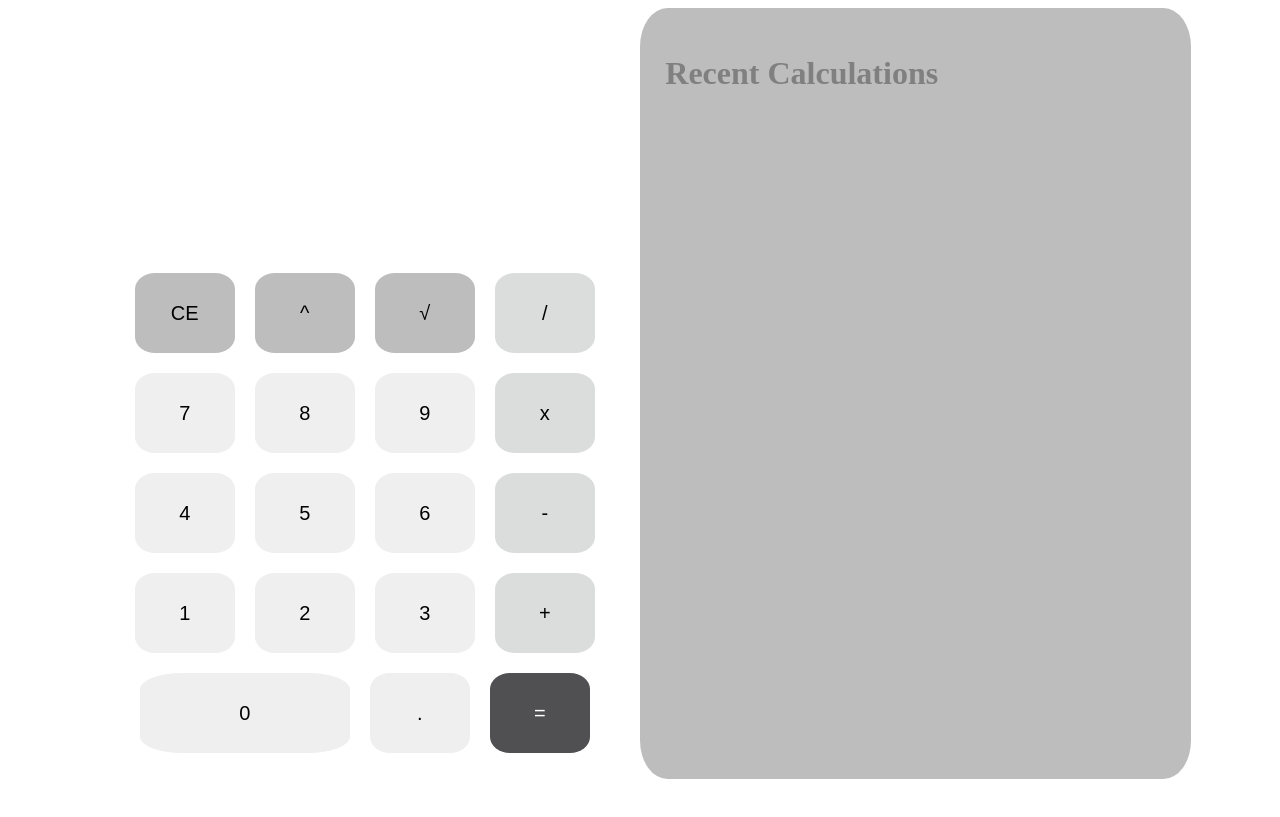
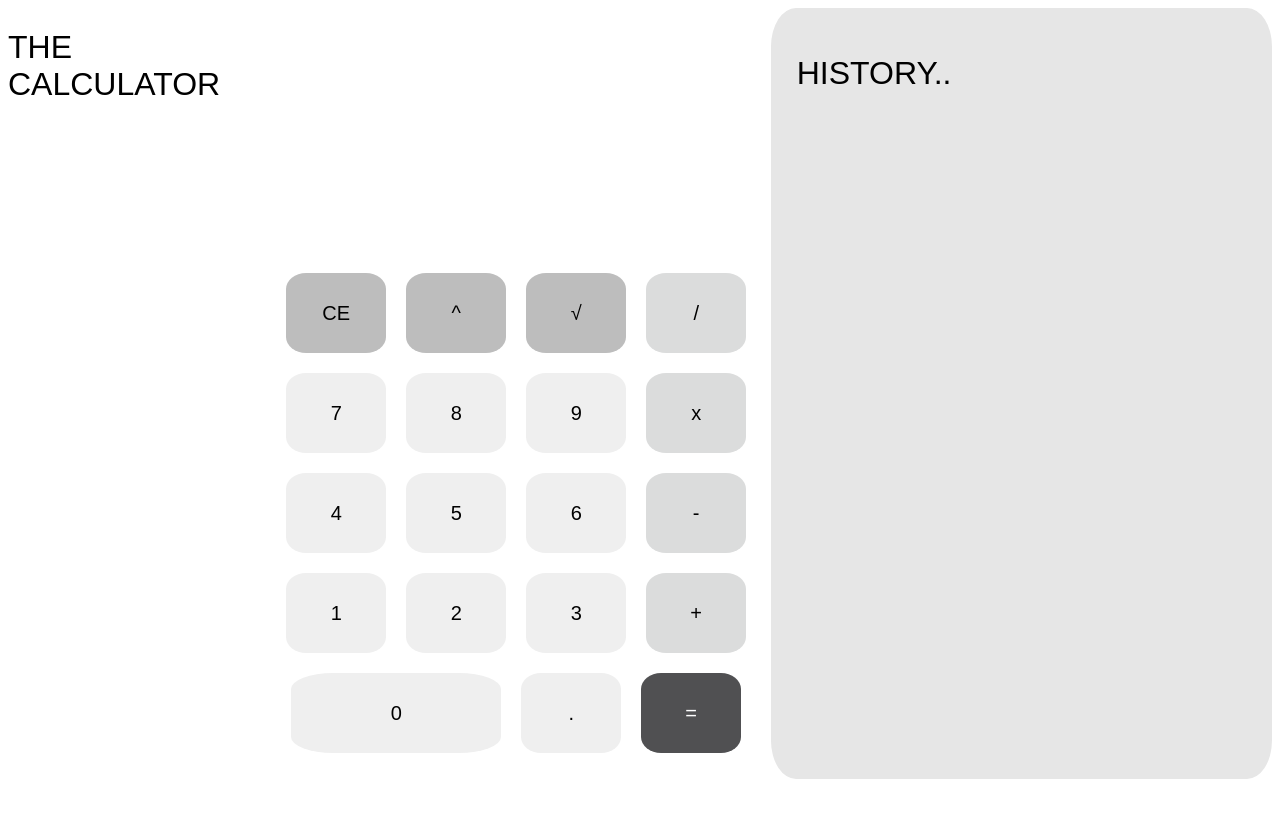
Before and after one commit to Ramirez-rz/Proyecto1Calculadora, a plain HTML site: page index.html in a window 1280 px wide. Drawn offline with Linux system fonts and the light colour scheme.

Commit message:
Diseño2

```diff
--- a/index.html
+++ b/index.html
@@ -8,6 +8,7 @@
 </head>
 <body>
     <div class="mega-container">
+            <h1 class="tytext"> THE CALCULATOR </h1>
             <div class="main-container colorback">
 
                 <div class="main-screen screentext tytext" id="screen1"> </div>
@@ -55,7 +56,7 @@
         </div>
 
         <div class="result-container">
-            <h1>Recent Calculations</h1>
+            <h1 class="tytext">HISTORY..</h1>
             <div class="prev-screen screentext tytext" id="screen3"> </div>
         </div>
 
--- a/styles/index.css
+++ b/styles/index.css
@@ -1,6 +1,7 @@
 
 .tytext{
-    font-family: sans-serif;;
+    font-family: sans-serif;
+    font-weight: lighter;
 }
 
 .main-container {
@@ -32,8 +33,8 @@
     flex-direction:column ;
     float: right;
     border-radius: 5%;
-    background: #BDBDBD;
-    color: gray;
+    background: #E6E6E6;
+    color: black;
 }
 
 .prev-screen{
@@ -45,6 +46,7 @@
     display: flex;
     flex-direction:column ;
     float: right;
+    justify-content: right;
 }
 
 .result-screen{
```
